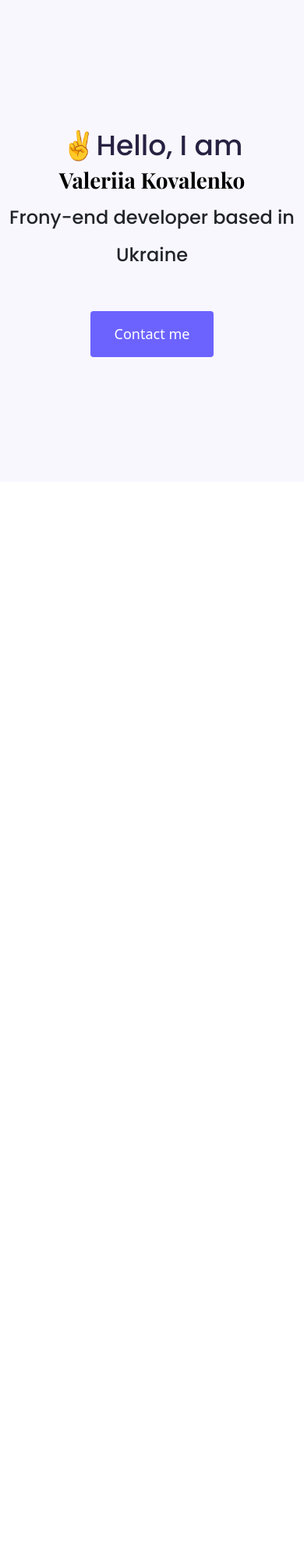
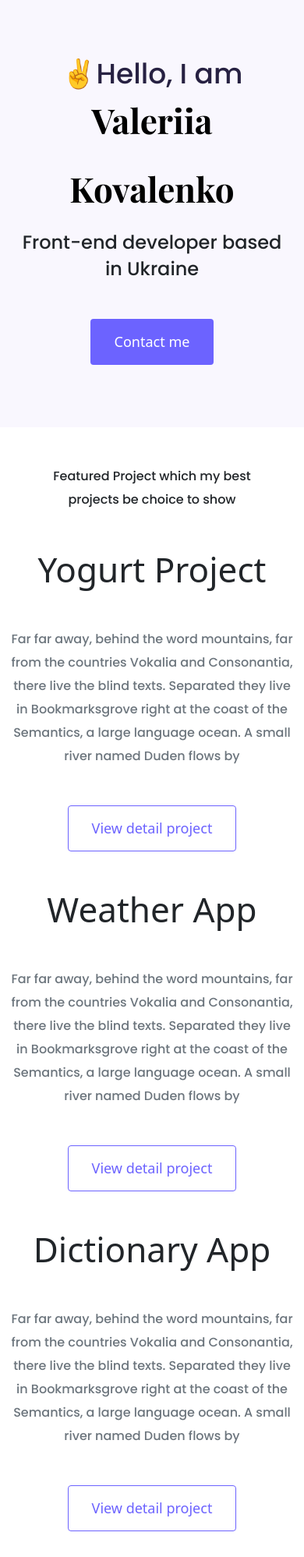
Before and after one commit to Valeriuna/Portfolio-project, a plain HTML site: page index.html in a window 390 px wide. Shown: the top 1997 px of the page at 78% size. Before the commit the page ends 844 px from the top, so only its background shows below. Drawn offline with nearby package versions, Linux system fonts and the light colour scheme.

Commit message:
Integratedhomepage design

```diff
--- a/index.html
+++ b/index.html
@@ -27,10 +27,78 @@
     <div class="hero">
       <p>✌️Hello, I am</p>
       <h1>Valeriia Kovalenko</h1>
-      <h2 class="mb-5">Frony-end developer based in Ukraine</h2>
+      <h2 class="mb-5">Front-end developer based in Ukraine</h2>
       <div>
         <a href="#" class="btn btn-branding">Contact me</a>
       </div>
     </div>
+    <p class="text-center m-5">
+      Featured Project which my best projects be choice to show
+    </p>
+    <div class="container">
+      <div class="row mb-5">
+        <div class="col d-none d-lg-block">
+          <img
+            src="/images/yogurt.png"
+            class="img-fluid"
+            alt="yogurt-picture"
+          />
+        </div>
+        <div class="col">
+          <div class="project-description">
+            <h2 class="mb-5">Yogurt Project</h2>
+            <p class="mb-5 text-muted">
+              Far far away, behind the word mountains, far from the countries
+              Vokalia and Consonantia, there live the blind texts. Separated
+              they live in Bookmarksgrove right at the coast of the Semantics, a
+              large language ocean. A small river named Duden flows by
+            </p>
+            <a href="" class="btn btn-branding-outline">View detail project</a>
+          </div>
+        </div>
+      </div>
+      <div class="row mb-5">
+        <div class="col">
+          <div class="project-description">
+            <h2 class="mb-5">Weather App</h2>
+            <p class="mb-5 text-muted">
+              Far far away, behind the word mountains, far from the countries
+              Vokalia and Consonantia, there live the blind texts. Separated
+              they live in Bookmarksgrove right at the coast of the Semantics, a
+              large language ocean. A small river named Duden flows by
+            </p>
+            <a href="" class="btn btn-branding-outline">View detail project</a>
+          </div>
+        </div>
+        <div class="col d-none d-lg-block">
+          <img
+            src="/images/weather.png"
+            class="img-fluid"
+            alt="weather-picture"
+          />
+        </div>
+      </div>
+      <div class="row mb-5">
+        <div class="col d-none d-lg-block">
+          <img
+            src="/images/dictionary.png"
+            class="img-fluid"
+            alt="dictionary-picture"
+          />
+        </div>
+        <div class="col">
+          <div class="project-description">
+            <h2 class="mb-5">Dictionary App</h2>
+            <p class="mb-5 text-muted">
+              Far far away, behind the word mountains, far from the countries
+              Vokalia and Consonantia, there live the blind texts. Separated
+              they live in Bookmarksgrove right at the coast of the Semantics, a
+              large language ocean. A small river named Duden flows by
+            </p>
+            <a href="" class="btn btn-branding-outline">View detail project</a>
+          </div>
+        </div>
+      </div>
+    </div>
   </body>
 </html>
--- a/styles/portfolio.css
+++ b/styles/portfolio.css
@@ -8,6 +8,7 @@
 p {
   font-family: var(--default-font-family);
   font-weight: normal;
+  line-height: 30px;
 }
 h1,
 h3,
@@ -29,11 +30,11 @@ h6 {
   color: #272142;
 }
 
-h2 {
+.hero h2 {
   font-family: var(--default-font-family);
   font-weight: normal;
   font-size: 24px;
-  line-height: 2;
+  line-height: 1.4;
 }
 
 .btn-branding {
@@ -44,3 +45,39 @@ h2 {
   line-height: 27px;
   padding: 15px 30px;
 }
+h1 {
+  font-size: 96px;
+  line-height: 1.5;
+}
+
+h2 {
+  font-size: 64px;
+}
+.btn-branding-outline {
+  color: var(--branding-color);
+  border: 1px solid var(--branding-color);
+  border-radius: 4px;
+  font-size: 18px;
+  line-height: 27px;
+  padding: 15px 30px;
+}
+.project-description {
+  padding: 120px 60px;
+}
+
+@media (max-width: 960px) {
+  h1 {
+    font-size: 44px;
+    line-height: 2;
+  }
+  h2 {
+    font-size: 44px;
+  }
+  .hero {
+    padding: 80px 20px;
+  }
+  .project-description {
+    padding: 0;
+    text-align: center;
+  }
+}
```
Also changed, not shown: images/dictionary.png (added), images/weather.png (added), images/yogurt.png (added).
